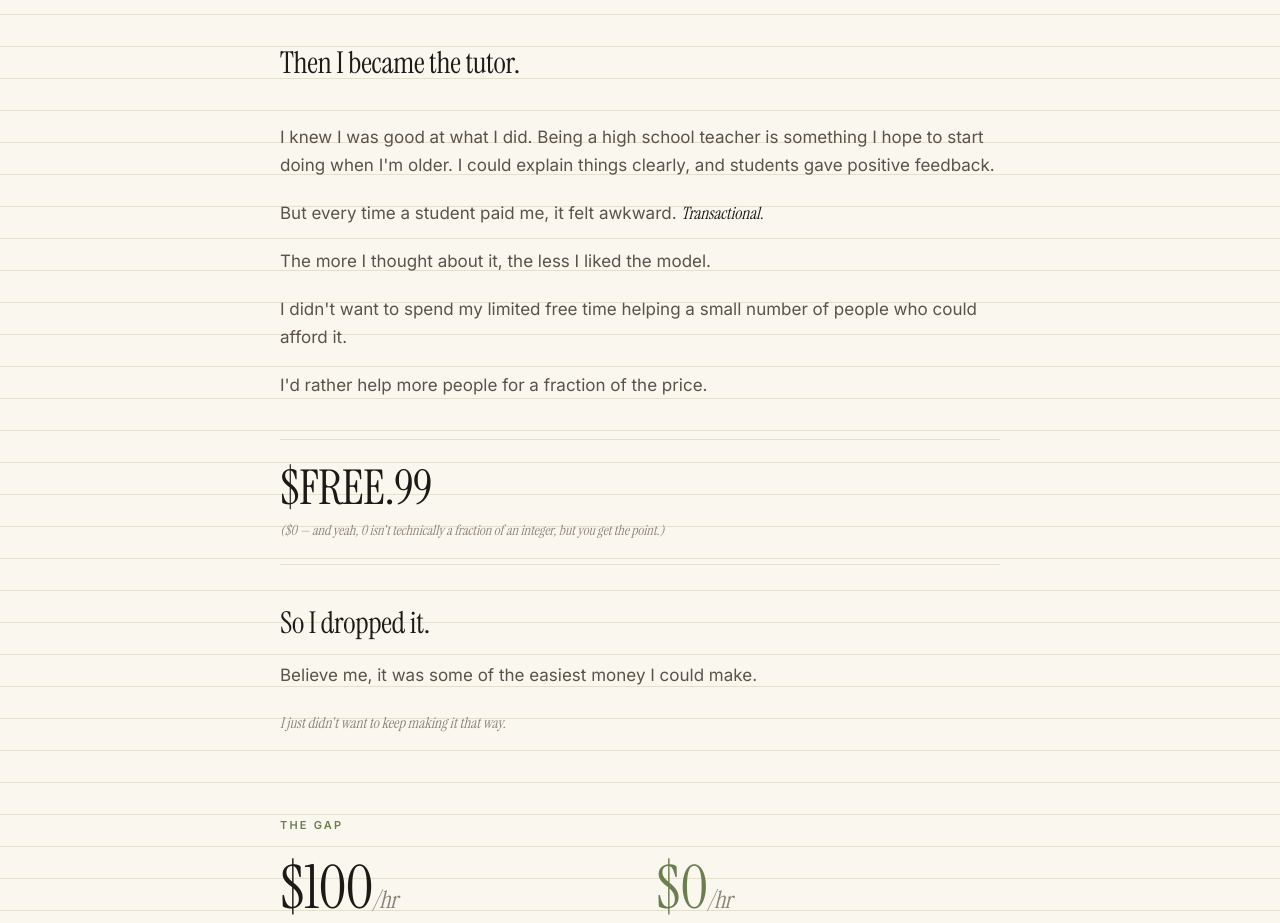
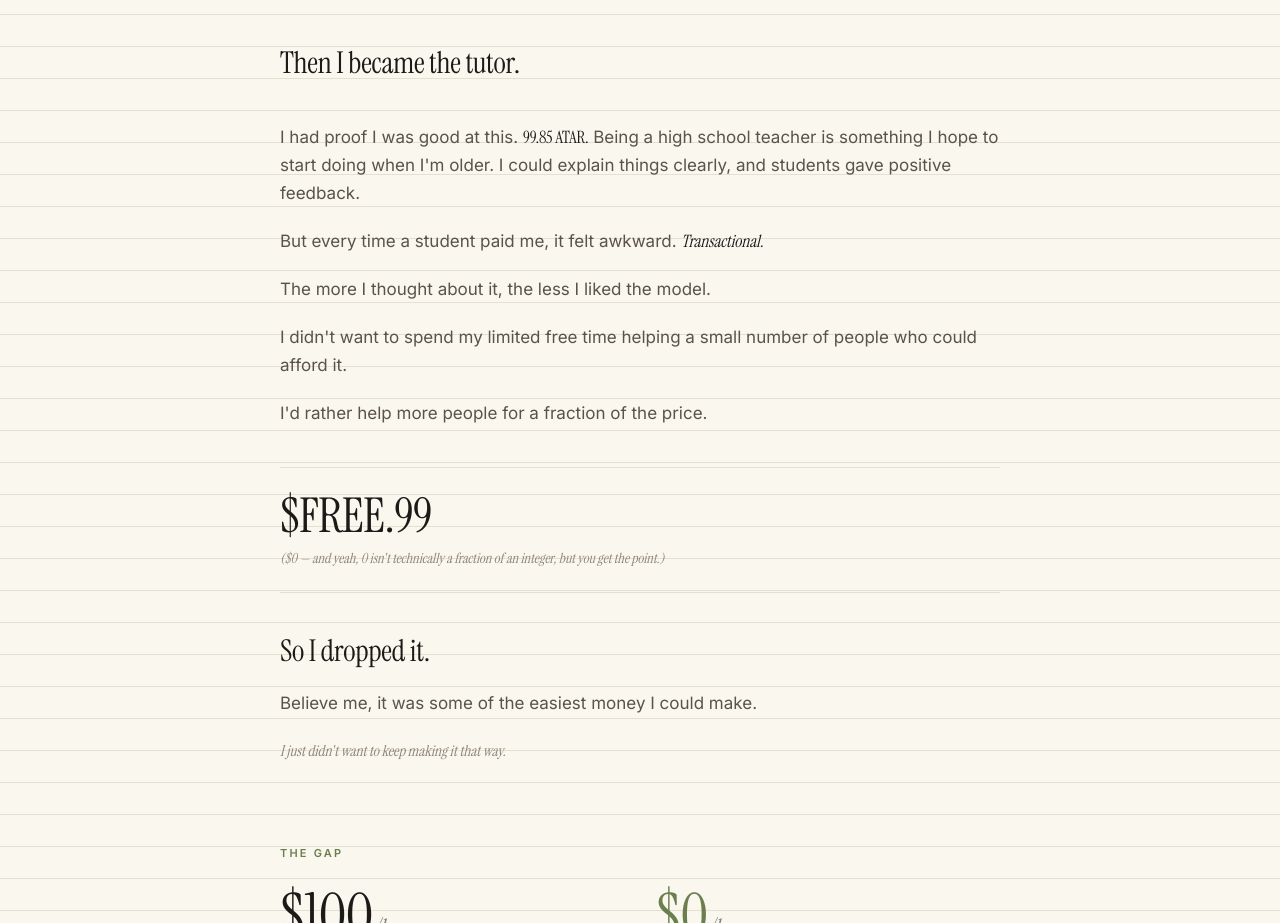
Before and after one commit to AKZYP/locuseducation, a Next.js app: page /mission in a window 1280 px wide. Shown: the part 945-1868 px from the top of the page. Built offline with nearby package versions, Linux system fonts and the light colour scheme; no server answers; the database is empty.

Commit message:
Add ATAR credential to mission story section
I had proof I was good at this. 99.85 ATAR.

Co-Authored-By: Claude Haiku 4.5 <noreply@anthropic.com>

```diff
--- a/app/mission/mission-client.tsx
+++ b/app/mission/mission-client.tsx
@@ -365,7 +365,7 @@ export function MissionClient() {
 
               <div className="space-y-5 text-[17px] ink-soft leading-7">
                 <p>
-                  I knew I was good at what I did. Being a high school teacher is something I hope to start doing when I&apos;m older.
+                  I had proof I was good at this. <span className="serif ink font-semibold">99.85 ATAR.</span> Being a high school teacher is something I hope to start doing when I&apos;m older.
                   I could explain things clearly, and students gave positive feedback.
                 </p>
                 <p>
```
